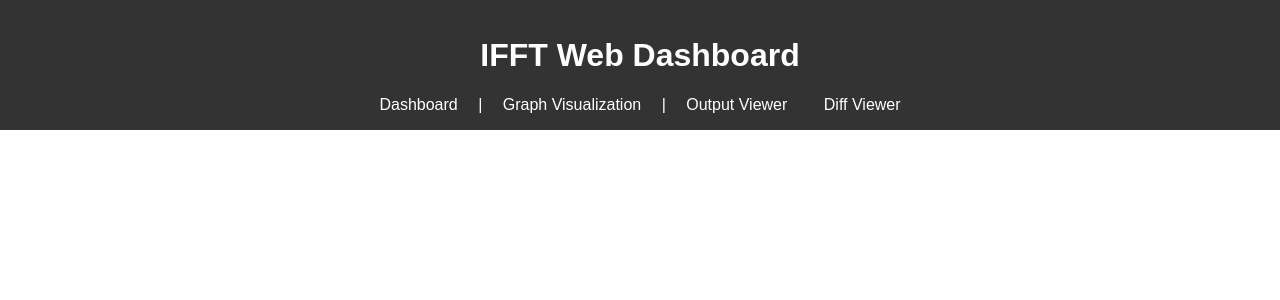
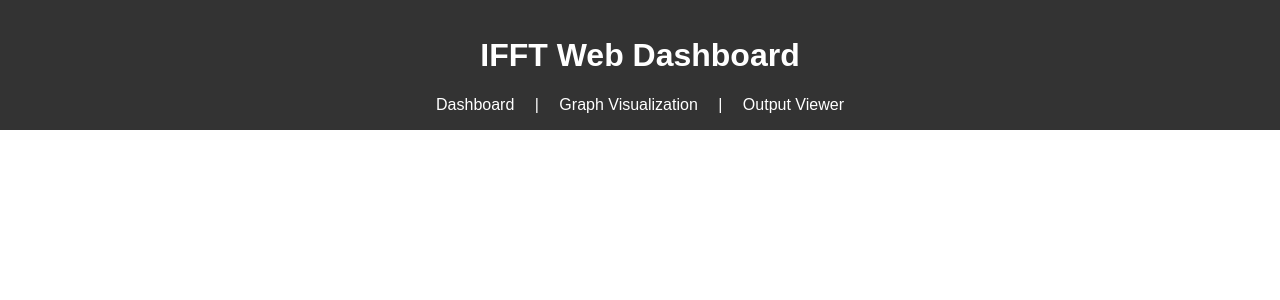
Before and after one commit to thiagosantos0/IFFT, a Flask app: page / in a window 1280 px wide. Shown: the top 300 px of the page. Run offline with Flask 3, Linux system fonts and the light colour scheme.

Commit message:
#ifft-web-interface Changing base template to be in line with the changes of last commit on output viewer page

```diff
--- a/IFFT_WEB/templates/base.html
+++ b/IFFT_WEB/templates/base.html
@@ -12,8 +12,8 @@
         <nav>
             <a href="/">Dashboard</a> |
             <a href="/graph">Graph Visualization</a> |
-            <a href="/output">Output Viewer</a>
-            <a href="/diff-visualizer">Diff Viewer</a>
+            <a href="/output-viewer">Output Viewer</a>
+            <!-- <a href="/diff-visualizer">Diff Viewer</a> -->
         </nav>
     </header>
     <main>
```
